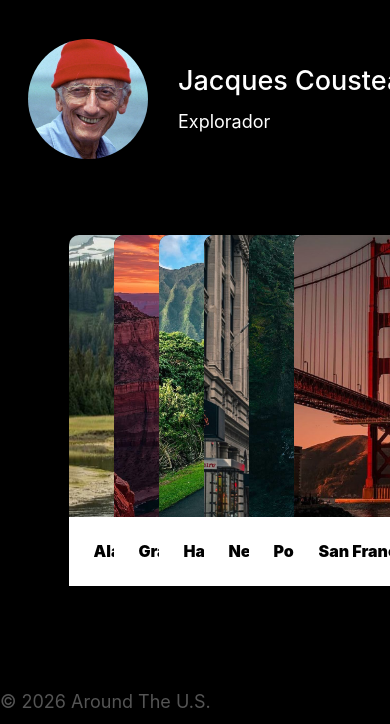
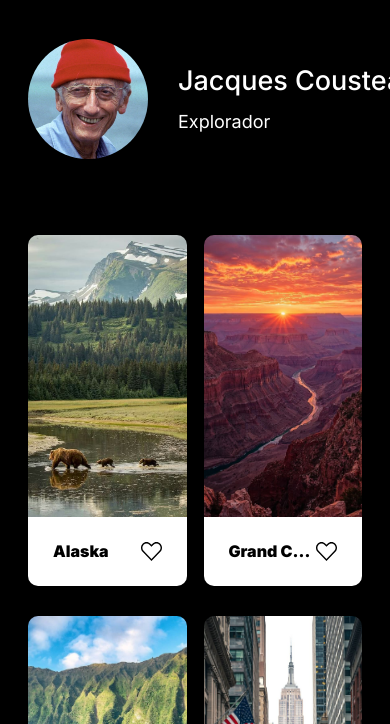
Before and after one commit to Cinherso/web_project_around, a plain HTML site: page index.html in a window 390 px wide. Shown: the part 120-844 px from the top of the page. Drawn offline with Linux system fonts and the light colour scheme; files whose address does not match are found by name.

Commit message:
corregir grid de cards en responsive

```diff
--- a/index.html
+++ b/index.html
@@ -7,6 +7,12 @@
     <meta name="author" content="Cinthia Hernandez Sotelo" />
     <meta name="keywords" content="U.S., places, cities, united states" />
     <title>Cinthia Hernández</title>
+    <link rel="preconnect" href="https://fonts.googleapis.com" />
+    <link rel="preconnect" href="https://fonts.gstatic.com" crossorigin />
+    <link
+      href="https://fonts.googleapis.com/css2?family=Inter:wght@400;500;900&display=swap"
+      rel="stylesheet"
+    />
     <link rel="stylesheet" href="./pages/index.css" />
     <script src="./scripts/index.js" defer></script>
   </head>
--- a/pages/blocks/card.css
+++ b/pages/blocks/card.css
@@ -14,6 +14,7 @@
 }
 
 .card__info {
+  border-radius: 0 0 10px 10px;
   display: flex;
   justify-content: space-between;
   align-items: center;
@@ -25,7 +26,7 @@
 .card__button-like {
   width: 21px;
   height: 19px;
-  background: transparent url(../images/vector.svg) center/cover no-repeat;
+  background: transparent url(../../images/vector.svg) center/cover no-repeat;
   border: none;
   cursor: pointer;
   padding: 0;
--- a/pages/blocks/globals.css
+++ b/pages/blocks/globals.css
@@ -1,4 +1,5 @@
 body {
   background-color: #000;
   margin: 0;
+  font-family: "Inter", Arial, sans-serif;
 }
--- a/pages/blocks/media-queries.css
+++ b/pages/blocks/media-queries.css
@@ -16,8 +16,16 @@
   }
 
   .cards {
-    grid-template-columns: repeat(auto-fit, 28px);
+    grid-template-columns: repeat(2, 1fr);
     padding: 36px 0;
+  }
+
+  .card {
+    width: 100%;
+  }
+
+  .card__image {
+    width: 100%;
   }
 }
 
@@ -25,9 +33,11 @@
   .header {
     padding: 18px;
   }
+
   .content {
     padding: 0 18px;
   }
+
   .profile__avatar {
     width: 80px;
     height: 80px;
@@ -47,6 +57,6 @@
   }
 
   .card__image {
-    width: 100px;
+    width: 100%;
   }
 }
```
Also changed, not shown: README.md.
